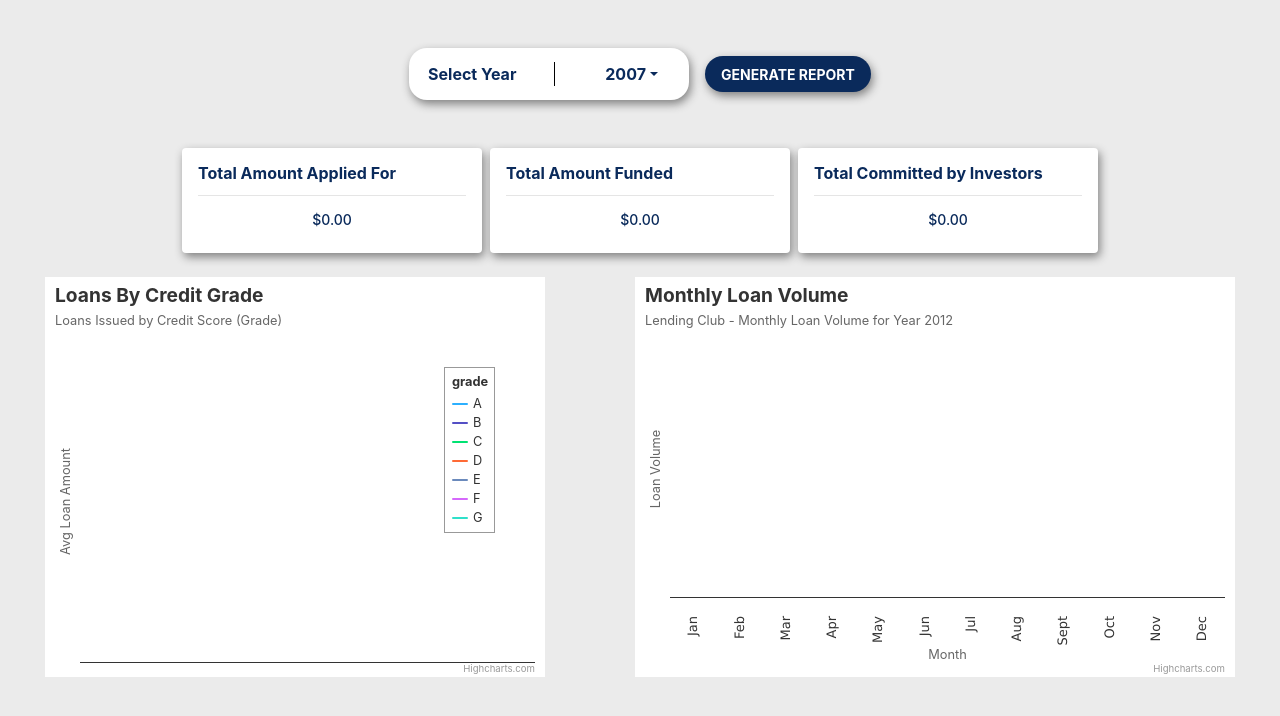
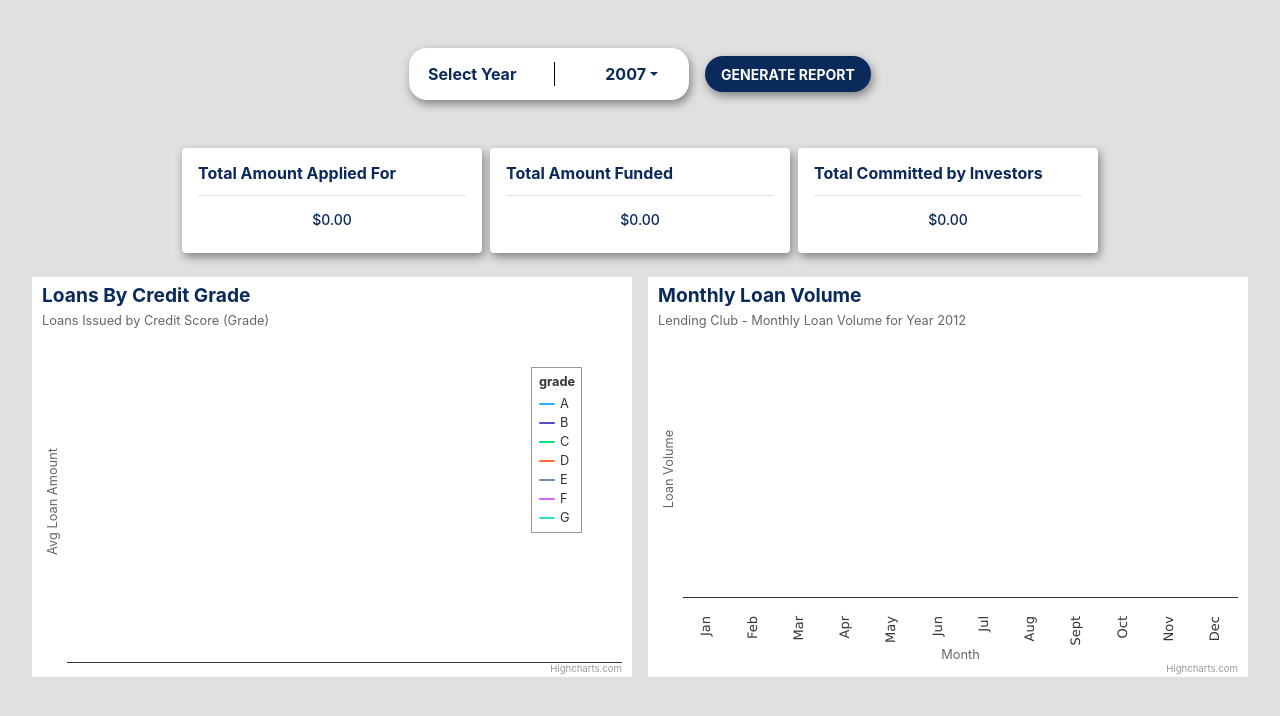
Before and after one commit to RGHuynh/cross_river_cc, a React (Create React App) app: page / in a window 1280 px wide. Shown: the top 716 px of the page. Built offline with nearby package versions, Linux system fonts and the light colour scheme.

Commit message:
style: fix chart design

```diff
--- a/src/components/barChartComponent/barChartComponent.css
+++ b/src/components/barChartComponent/barChartComponent.css
@@ -0,0 +1,10 @@
+.barChart--wrapper {
+  margin-left: 8px;
+}
+
+.barCharComponent {
+  min-width: 310px;
+  max-width: 800px;
+  height: 400px;
+  margin: 0 auto;
+}
--- a/src/components/barChartComponent/barChartComponent.jsx
+++ b/src/components/barChartComponent/barChartComponent.jsx
@@ -1,6 +1,7 @@
 import React from 'react';
 import Highcharts from 'highcharts';
 import HighchartReact from 'highcharts-react-official';
+import './barChartComponent.css';
 
 function BarChartComponent(props){
 
@@ -11,11 +12,13 @@ function BarChartComponent(props){
         }
     },
     chart: {
+        className: 'barCharComponent',
         type: 'column'
     },
     title: {
         text: 'Monthly Loan Volume',
-        align: 'left'
+        align: 'left',
+        style: { "color": "#0A2A5B"}
     },
     subtitle: {
         text: 'Lending Club - Monthly Loan Volume for Year 2012'
@@ -63,7 +66,7 @@ function BarChartComponent(props){
 
 
     return(
-        <div>
+        <div className="barChart--wrapper">
             <HighchartReact
                 highcharts={Highcharts}
                 options={options}
--- a/src/components/lineChartComponent/lineChartComponent.css
+++ b/src/components/lineChartComponent/lineChartComponent.css
@@ -1,4 +1,10 @@
 .linechart--wrapper {
-    width: 500px;
+  margin-right: 8px;
+}
+
+.lineChartComponent {
+    min-width: 310px;
+    max-width: 800px;
     height: 400px;
+    margin: 0 auto;
 }
--- a/src/components/lineChartComponent/lineChartComponent.jsx
+++ b/src/components/lineChartComponent/lineChartComponent.jsx
@@ -7,11 +7,13 @@ import HighchartReact from 'highcharts-react-official';
 function lineChartComponent(props) {
     const options = {
         chart: {
+            className: "lineChartComponent",
             type: "line"
           },
           title: {
             text: "Loans By Credit Grade",
-            align: "left"
+            align: "left",
+            style: { "color": "#0A2A5B"}
           },
           subtitle: {
             text: "Loans Issued by Credit Score (Grade)"
--- a/src/components/pages/homepageComponent.css
+++ b/src/components/pages/homepageComponent.css
@@ -7,9 +7,9 @@
 .line-chart--wrapper {
     width: 100%;
     display: flex;
-    justify-content: space-around;
+    justify-content: center;
 }
 
 body{
-    background-color: rgb(235, 235, 235);
+    background-color: rgba(220, 220, 220, 0.87);
 }
```
